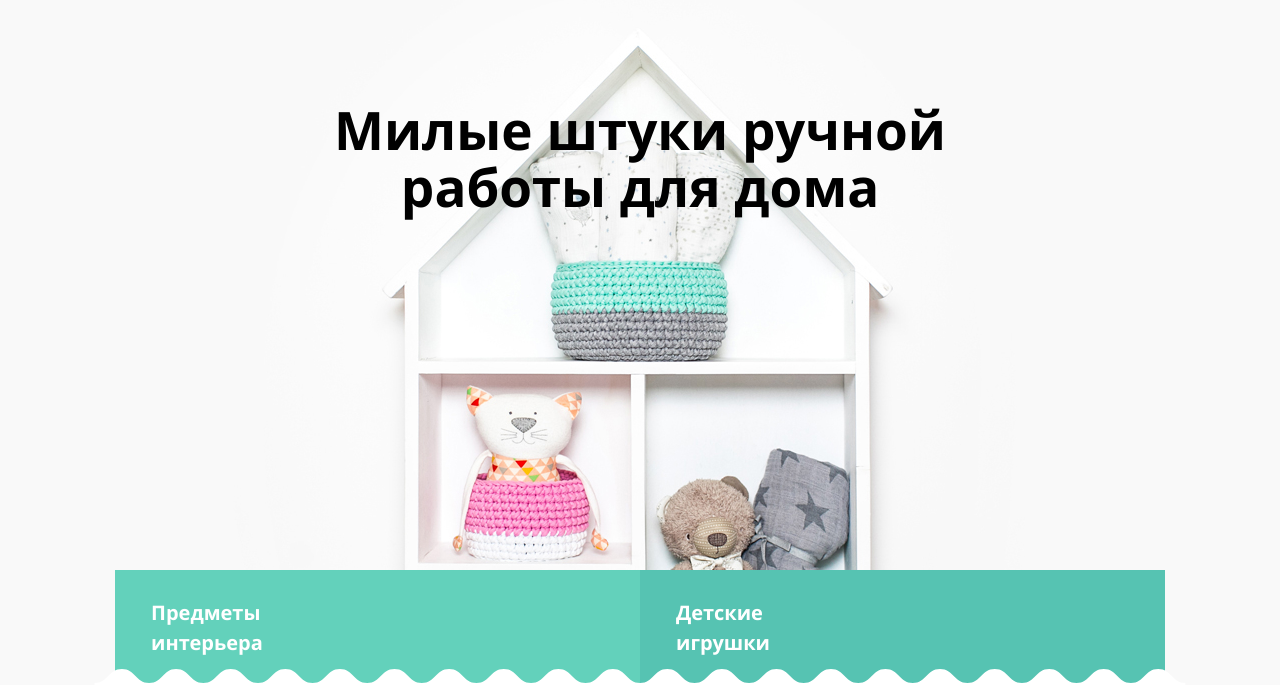
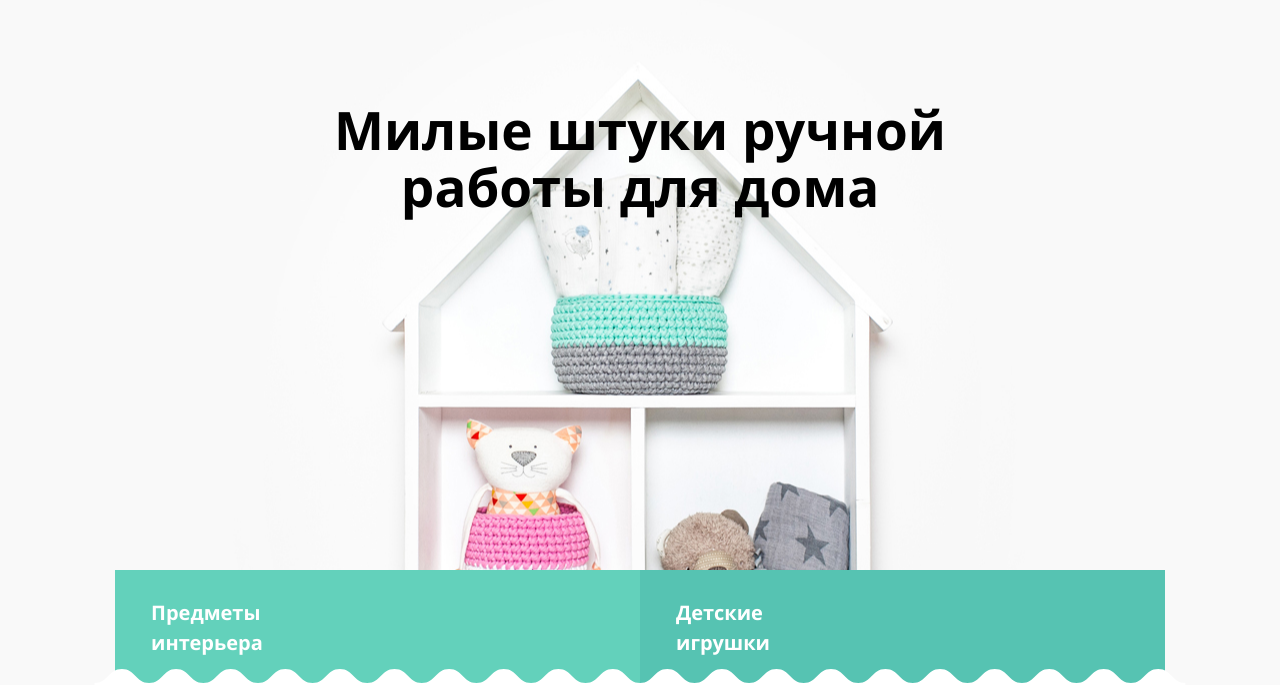
Before and after one commit to htmlacademy-adaptive/1934689-mishka-27, a website: page source/index.html in a window 1280 px wide. Shown: the part 145-830 px from the top of the page. Drawn offline with nearby package versions, Linux system fonts and the light colour scheme; files that its build step writes are made by us from their sources.

Commit message:
fixed some one next

```diff
--- a/source/index.html
+++ b/source/index.html
@@ -88,7 +88,7 @@
   <main>
     <!--section categories list product-->
     <section class="categories lower-wave">
-      <div class="container">
+      <div class="categories__container container">
         <div class="categories__wrapper">
           <h1 class="categories__title">Милые штуки ручной работы&nbsp;для&nbsp;дома</h1>
           <ul class="categories-list">
--- a/source/sass/bloks/catalog.scss
+++ b/source/sass/bloks/catalog.scss
@@ -34,6 +34,8 @@
 
 .catalog__title {
   display: block;
+
+  margin: 0 auto;
 
   font-family: $ff-opensans;
   font-style: normal;
--- a/source/sass/bloks/categories.scss
+++ b/source/sass/bloks/categories.scss
@@ -48,9 +48,15 @@
   }
 
   @media (min-width: $vp-1150) {
+    background-image: none;
+  }
+}
+
+.categories__container {
+  @media (min-width: $vp-1150) {
     background-image: url("../img/categories/desktop/promo-desktop@1x.jpg");
-    background-size: 1150px 746px;
-    background-position: 0 -56px;
+    background-size: cover;
+    background-position: center;
 
     @media (min-resolution: 2dppx) {
       background-image: url("../img/categories/desktop/promo-desktop@2x.jpg");
```
